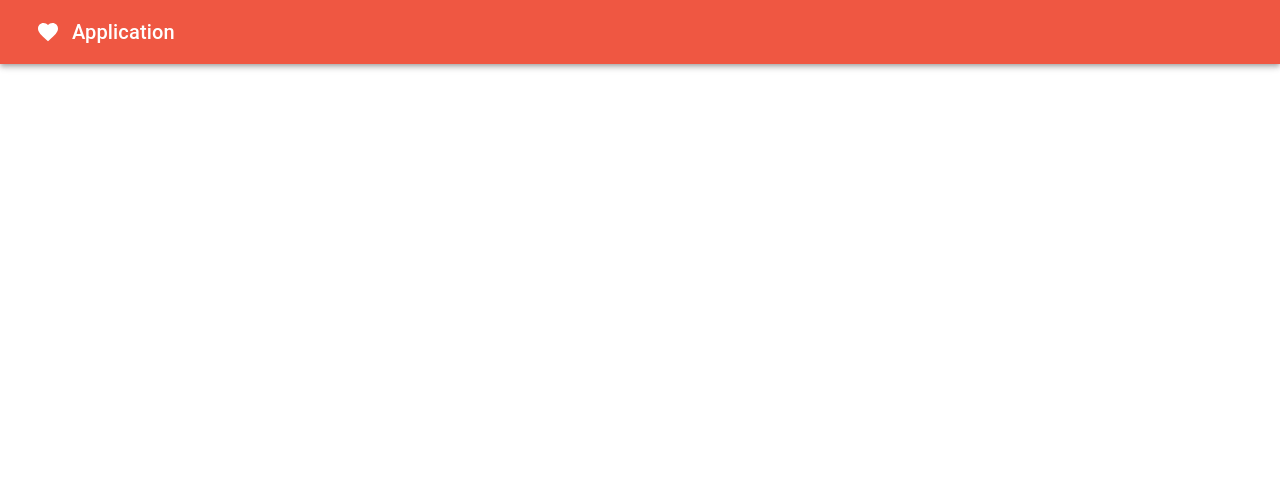
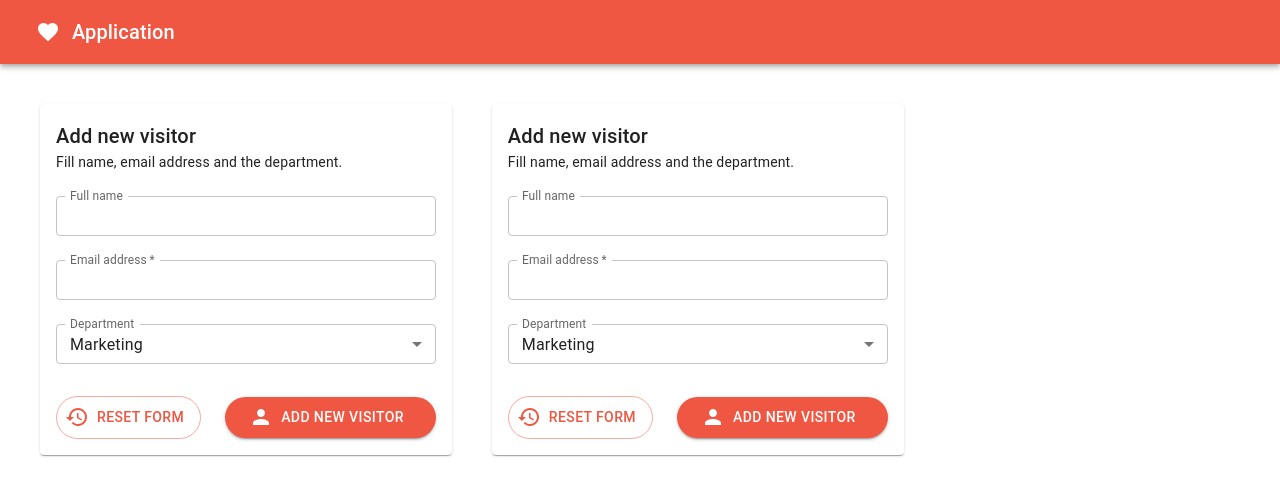
Before and after one commit to norama/guestbook, a React (Vite) app: page / in a window 1280 px wide. Shown: the top 496 px of the page. Built offline with nearby package versions, Linux system fonts and the light colour scheme.

Commit message:
AddGuestForm UI

```diff
--- a/src/components/GuestBook.tsx
+++ b/src/components/GuestBook.tsx
@@ -1,5 +1,15 @@
+import { Box } from '@mui/material'
+import AddGuestForm from './form/AddGuestForm'
 import GuestBookHeader from './header/GuestBookHeader'
 
-const GuestBook = () => <GuestBookHeader />
+const GuestBook = () => (
+  <>
+    <GuestBookHeader />
+    <Box sx={{ display: 'flex', flexWrap: 'wrap', gap: 5, padding: 5 }}>
+      <AddGuestForm />
+      <AddGuestForm />
+    </Box>
+  </>
+)
 
 export default GuestBook
--- /dev/null
+++ b/src/components/form/AddGuestForm.tsx
@@ -0,0 +1,85 @@
+import {
+  Card,
+  CardContent,
+  CardActions,
+  Button,
+  Typography,
+  TextField,
+  Box,
+  MenuItem,
+} from '@mui/material'
+import { Restore, Person } from '@mui/icons-material'
+
+const AddGuestForm = () => {
+  return (
+    <Card sx={{ minWidth: 350 }}>
+      <CardContent>
+        <Typography variant='h6'>Add new visitor</Typography>
+        <Typography variant='body2' component='div'>
+          Fill name, email address and the department.
+        </Typography>
+        <Box marginTop={3}>
+          <TextField fullWidth size='small' label='Full name' InputLabelProps={{ shrink: true }} />
+        </Box>
+        <Box marginTop={3}>
+          <TextField
+            required
+            fullWidth
+            size='small'
+            label='Email address'
+            InputLabelProps={{ shrink: true }}
+          />
+        </Box>
+        <Box marginTop={3}>
+          <TextField
+            select
+            fullWidth
+            size='small'
+            label='Department'
+            value='Marketing'
+            InputLabelProps={{ shrink: true }}>
+            <MenuItem value='Marketing'>Marketing</MenuItem>
+            <MenuItem value='IT'>IT</MenuItem>
+            <MenuItem value='Sales'>Sales</MenuItem>
+            <MenuItem value='Management'>Management</MenuItem>
+            <MenuItem value='Accounting'>Accounting</MenuItem>
+          </TextField>
+        </Box>
+      </CardContent>
+      <CardActions sx={{ padding: 2, gap: 2 }}>
+        <Button
+          sx={{
+            borderRadius: 50,
+            pt: 1,
+            pb: 1,
+            pr: 2,
+            pl: 1,
+          }}
+          variant='outlined'
+          size='small'>
+          <Restore />{' '}
+          <Typography variant='button' sx={{ ml: 1 }}>
+            Reset form
+          </Typography>
+        </Button>
+        <Button
+          sx={{
+            borderRadius: 50,
+            pt: 1,
+            pb: 1,
+            pr: 4,
+            pl: 3,
+          }}
+          variant='contained'
+          size='small'>
+          <Person />{' '}
+          <Typography variant='button' sx={{ ml: 1 }}>
+            Add new visitor
+          </Typography>
+        </Button>
+      </CardActions>
+    </Card>
+  )
+}
+
+export default AddGuestForm
--- a/src/styles/theme.ts
+++ b/src/styles/theme.ts
@@ -1,6 +1,11 @@
 import { createTheme } from '@mui/material/styles'
 
 const theme = createTheme({
+  typography: {
+    button: {
+      fontWeight: 500,
+    },
+  },
   palette: {
     primary: {
       main: '#EF5742',
```
